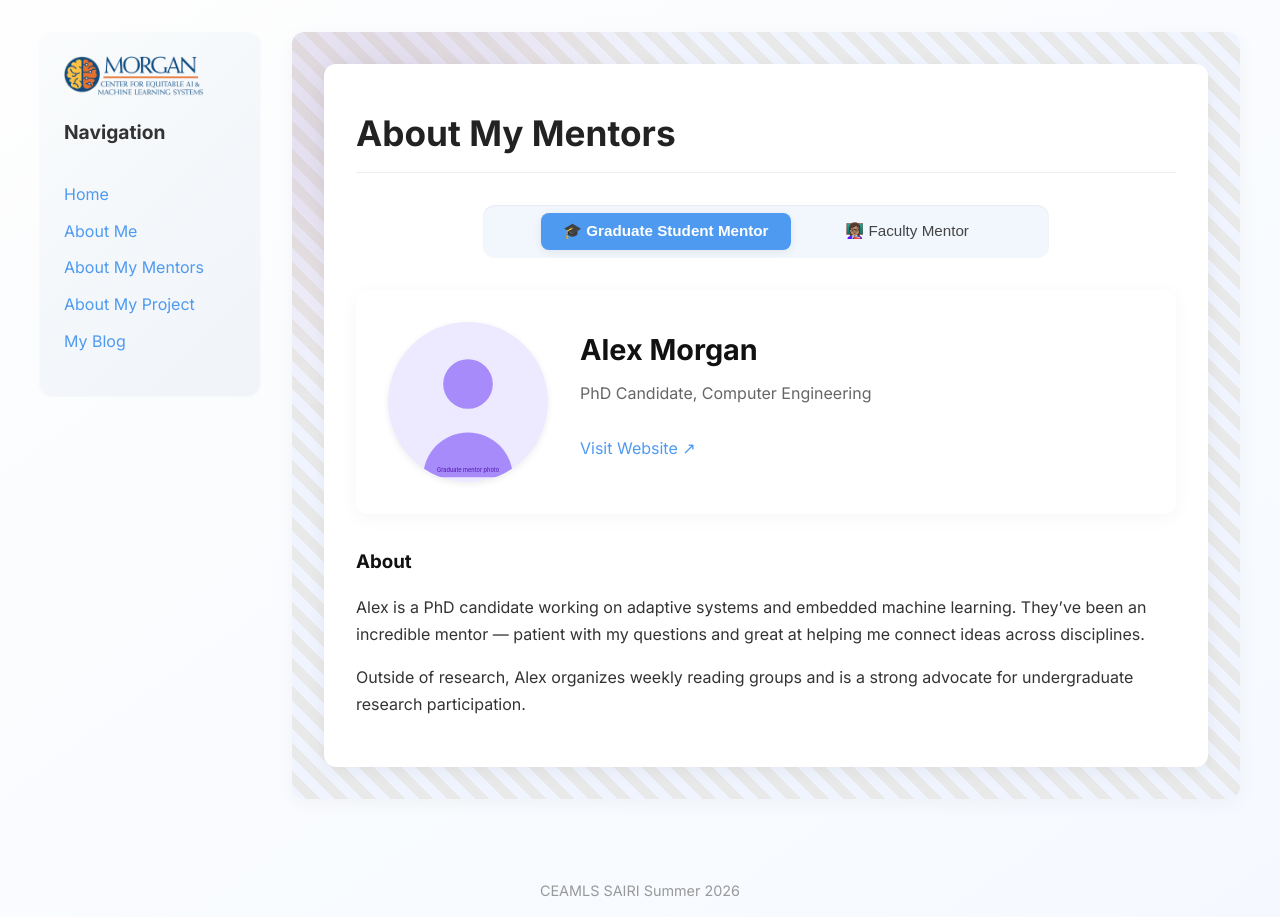
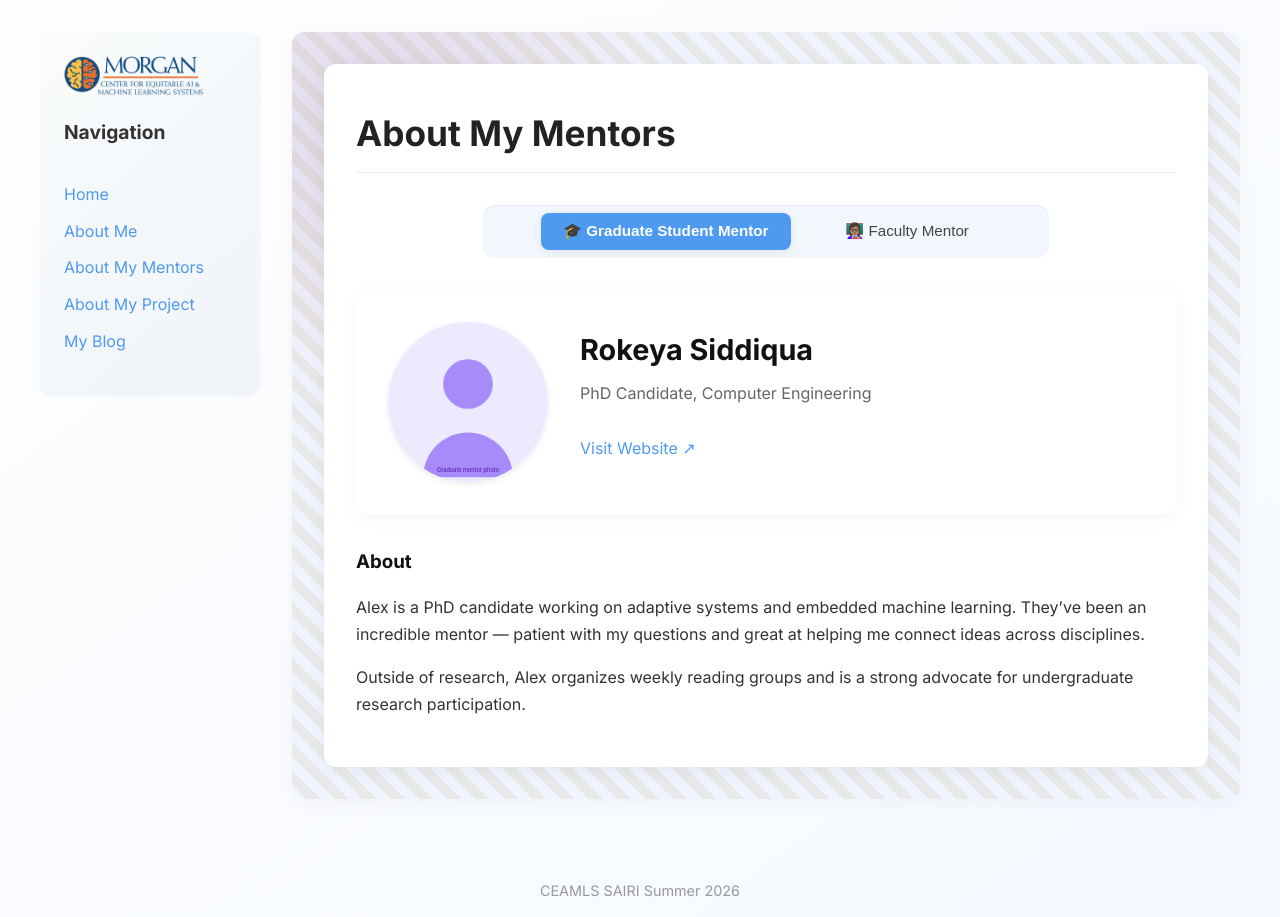
Before and after one commit to eddiejkh-del/eddiejkh-delceamls26.github.io, a Jekyll site: the page built from pages/about-my-mentor.md, in a window 1280 px wide. Built offline with Jekyll 4.4.1, drawn with Linux system fonts in a browser that asks for light colours.

Commit message:
Update about-my-mentor.md

```diff
--- a/pages/about-my-mentor.md
+++ b/pages/about-my-mentor.md
@@ -4,7 +4,7 @@ title: About My Mentors
 permalink: /about-my-mentor.html
 
 graduate_mentor:
-  name: Alex Morgan
+  name: Rokeya Siddiqua
   title: PhD Candidate, Computer Engineering
   image: /assets/images/graduate-student-mentor.svg
   website: https://example.com/alex-morgan
```
Also changed, not shown: other parts of pages/about-my-mentor.md (+1 -1 lines).
